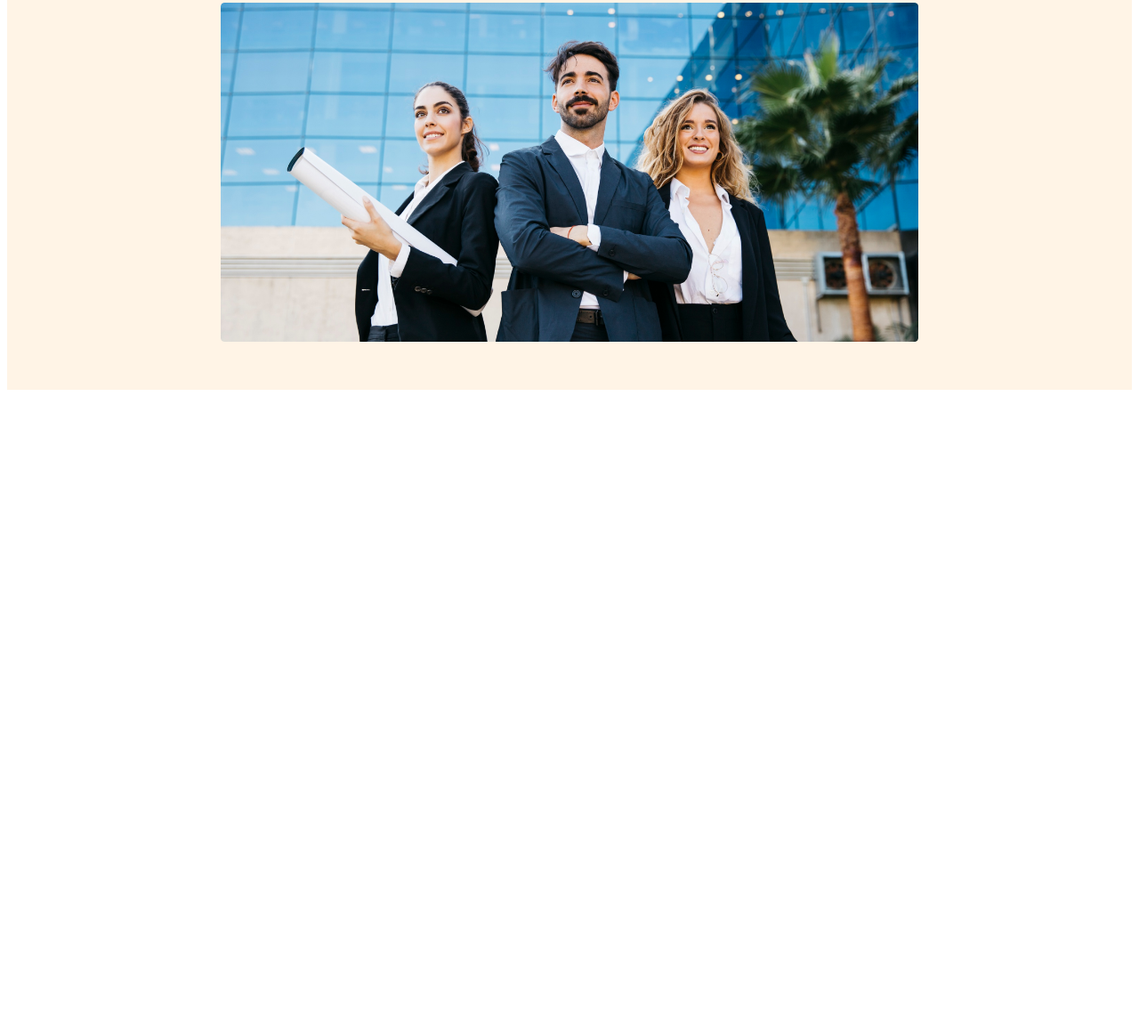
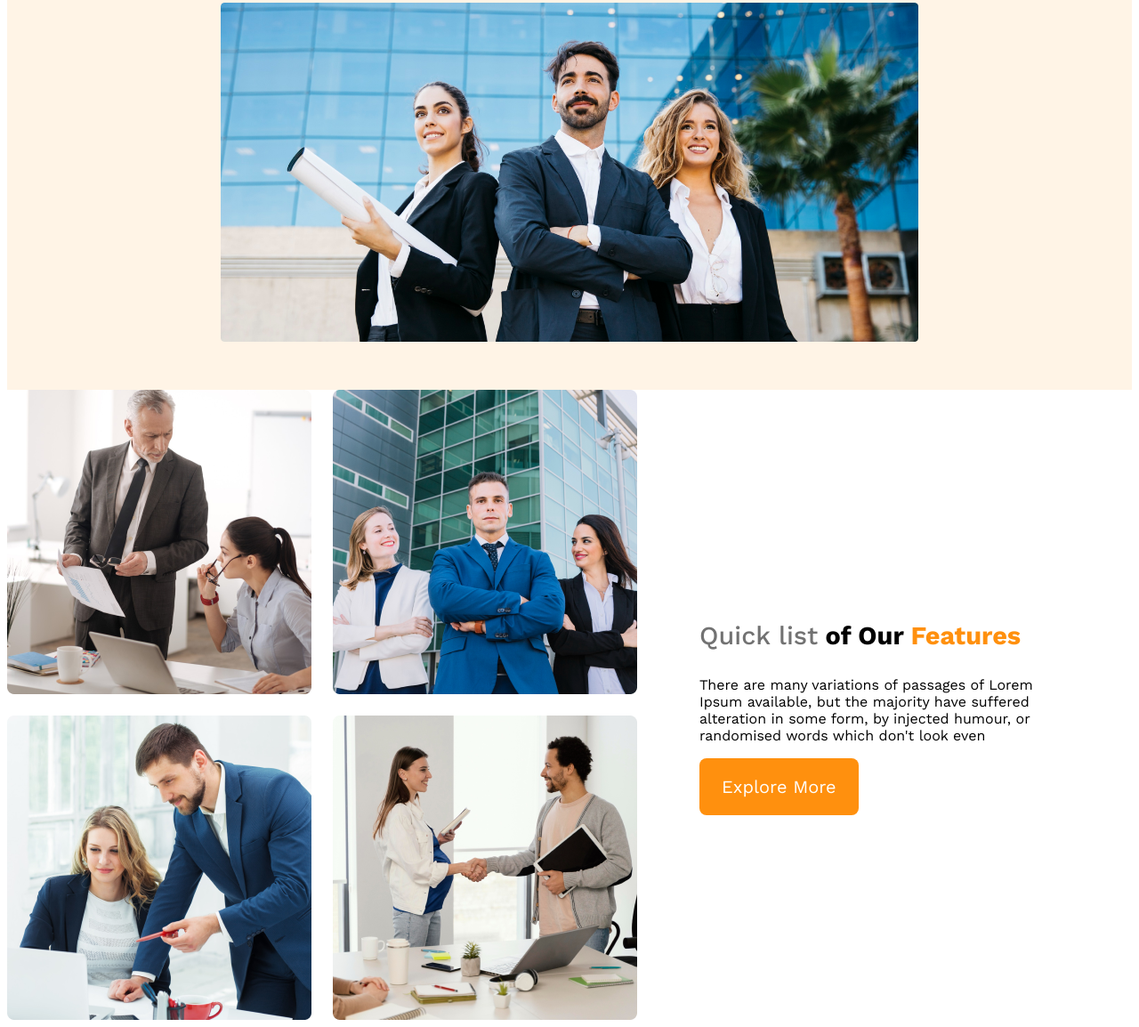
Before and after one commit to Jayamajumder111/My-g3-architects-website, a plain HTML site: page index.html in a window 1280 px wide. Shown: the part 563-1717 px from the top of the page at 89% size. Before the commit the page ends 1009 px from the top, so only its background shows below. Drawn offline with nearby package versions, Linux system fonts and the light colour scheme.

Commit message:
features content added

```diff
--- a/index.html
+++ b/index.html
@@ -7,6 +7,7 @@
     <link rel="stylesheet" href="styles/architects.css">
 </head>
 <body>
+    <!--header start-->
     <header>
           <nav>
             <h3 class="nav-title">G3 Architects</h3>
@@ -27,7 +28,24 @@
 
           </div>
     </header>
+    <!--header end-->
     <main>
+        <!--teams sections start-->
+        <section class="teams-container">
+            <div class="teams-img-container">
+                <img src="images/team1.png" alt="">
+                <img src="images/team2.png" alt="">
+                <img src="images/team3.png" alt="">
+                <img src="images/team4.png" alt="">
+
+            </div>
+            <div class="teams-content">
+                <h3 class="teams-title"><span class="quick-list">Quick list</span> <span>of Our</span> <span class="text-features">Features</span></h3>
+                <p class="teams-description">There are many variations of passages of Lorem Ipsum available, but the majority have suffered alteration in some form, by injected humour, or randomised words which don't look even</p>
+                <button class="btn-primary">Explore More</button>
+
+            </div>
+        </section>
 
     </main>
     <footer>
--- a/styles/architects.css
+++ b/styles/architects.css
@@ -84,3 +84,33 @@ nav li a{
     flex-direction: column;
   }
 }
+/* main styles */
+   main{
+    max-width: 1440px;
+    margin:0 auto;
+   }
+/* teams styles */
+.teams-container{
+  display:flex;
+  align-items: center;
+}
+.teams-img-container{
+  display:grid;
+  grid-template-columns: repeat(2, 1fr);
+  gap:1.5rem;
+}
+.teams-content{
+  padding-right:70px;
+  padding-left:70px;
+}
+.teams-title{
+  font-size: 1.8rem;
+}
+.teams-title .quick-list{
+  color:#727272;
+  font-weight: 500;
+}
+.teams-title .text-features{
+  color:#ff900e;
+  font-weight: 700;
+}
```
